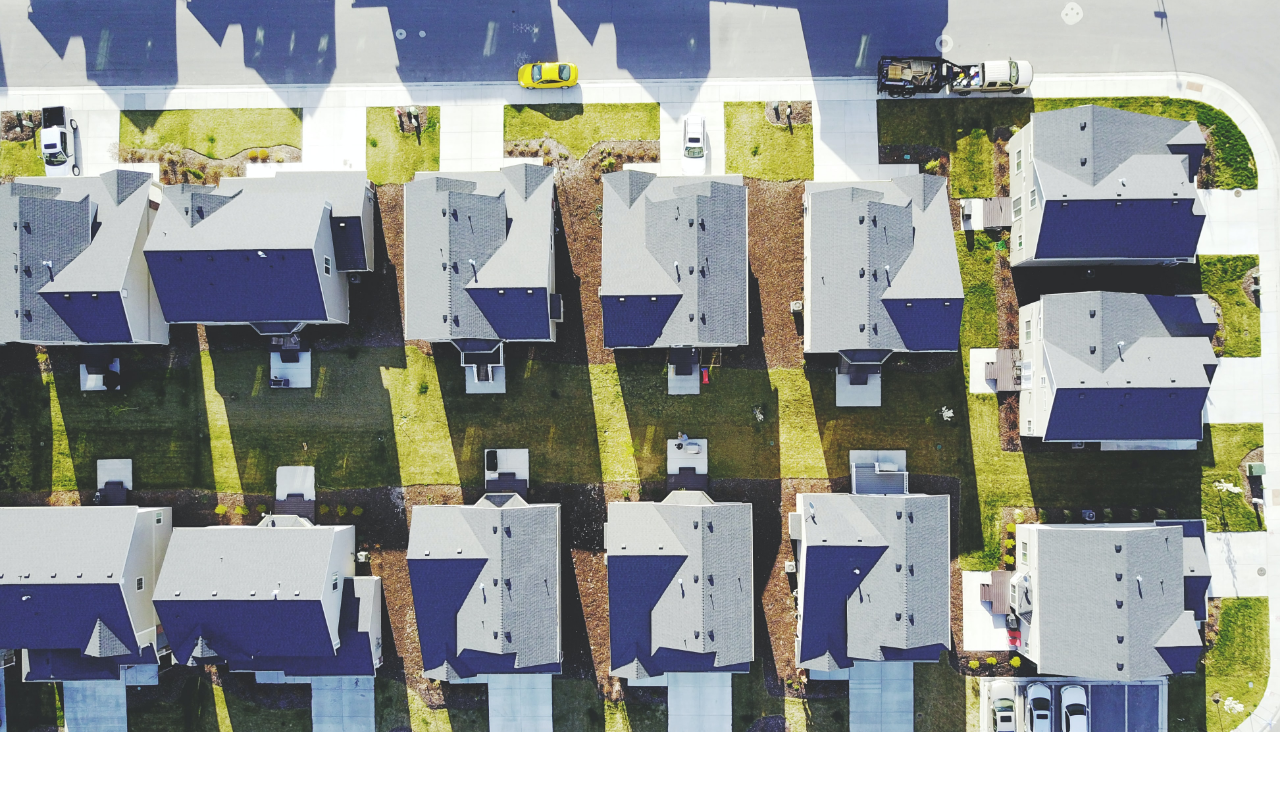
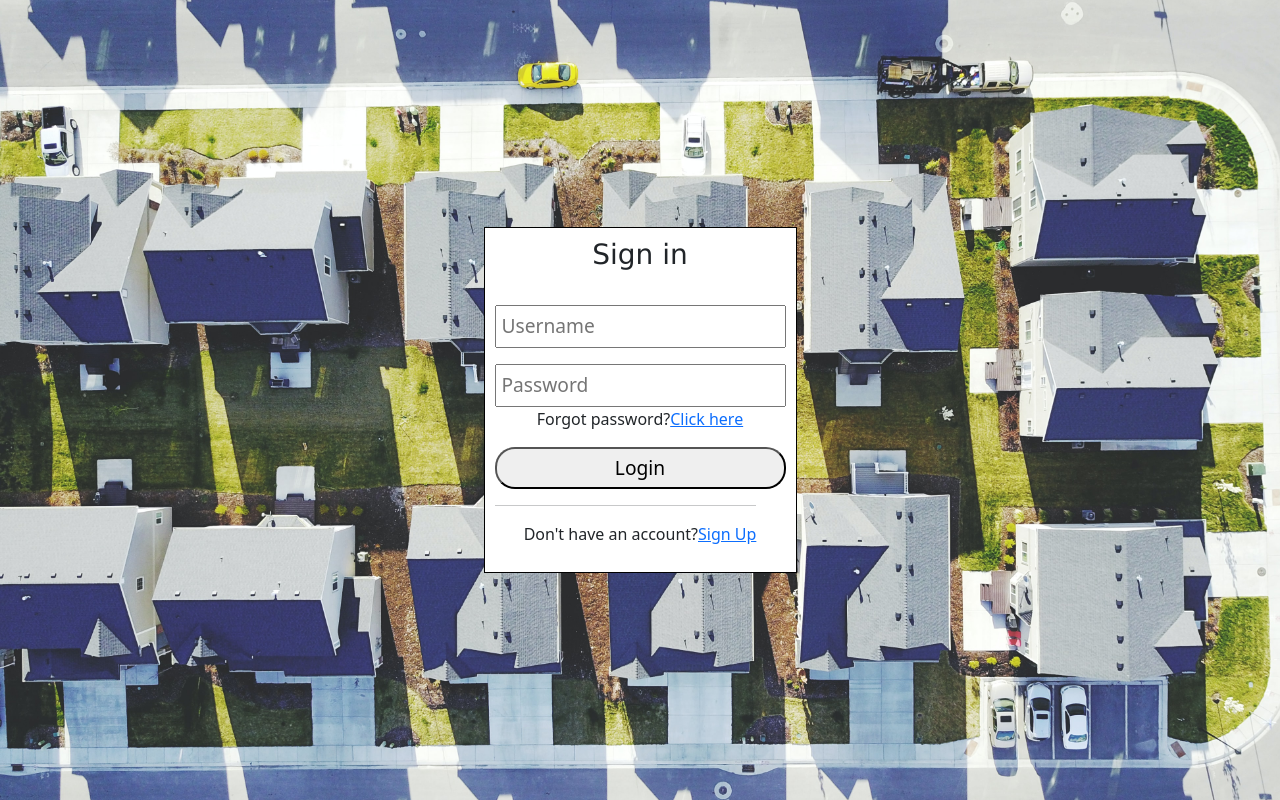
Before and after one commit to RaphaelWright/RTMS, a Flask app: page /login in a window 1280 px wide. Shown: the part 68-868 px from the top of the page. Before the commit the page ends 800 px from the top, so only its background shows below. Run offline with Flask 2, Linux system fonts and the light colour scheme.

Commit message:
succesfully added login and sign up functionality

```diff
--- a/static/css/base.css
+++ b/static/css/base.css
@@ -68,12 +68,16 @@
 
 }
 
-.username, .pwd{
+.username, .pwd, .msg{
     font-size: larger;
     padding: 5px;
+}
+.msg{
+    color: red;
+    font-family: 'Lucida Sans', 'Lucida Sans Regular', 'Lucida Grande', 'Lucida Sans Unicode', Geneva, Verdana, sans-serif;
+}
 
-}
-input{
+input,.msg{
     align-self: center;
 }
 .login{
--- a/templates/index.html
+++ b/templates/index.html
@@ -10,11 +10,12 @@
   <button type="button" class="btn-close" data-bs-dismiss="alert" aria-label="Close"></button>
 </div> -->
 
-{% endfor %}
+<!-- {% endfor %} -->
 
     <div class="form">
-    <form method="POST" action="">
+    <form action = "" method="POST">
         <h3>Sign in</h3>
+        <p class="msg">{{msg}}</p>
         <input type="text" name= "username" class = "username" placeholder="Username"><br>
         <p></p>
         <input type="password" name="password" placeholder="Password" class="pwd">
--- a/templates/login.html
+++ b/templates/login.html
@@ -5,7 +5,7 @@
 {% block content %}
 <div class="banner">
     <!-- greeting comes here -->
-    <h1>Hello {{fname}}</h1>
+    <h1>Hello {{username}}</h1>
 </div>
 
 <div class="belowbanner">
```
Also changed, not shown: app.py (+26 -5 lines).
